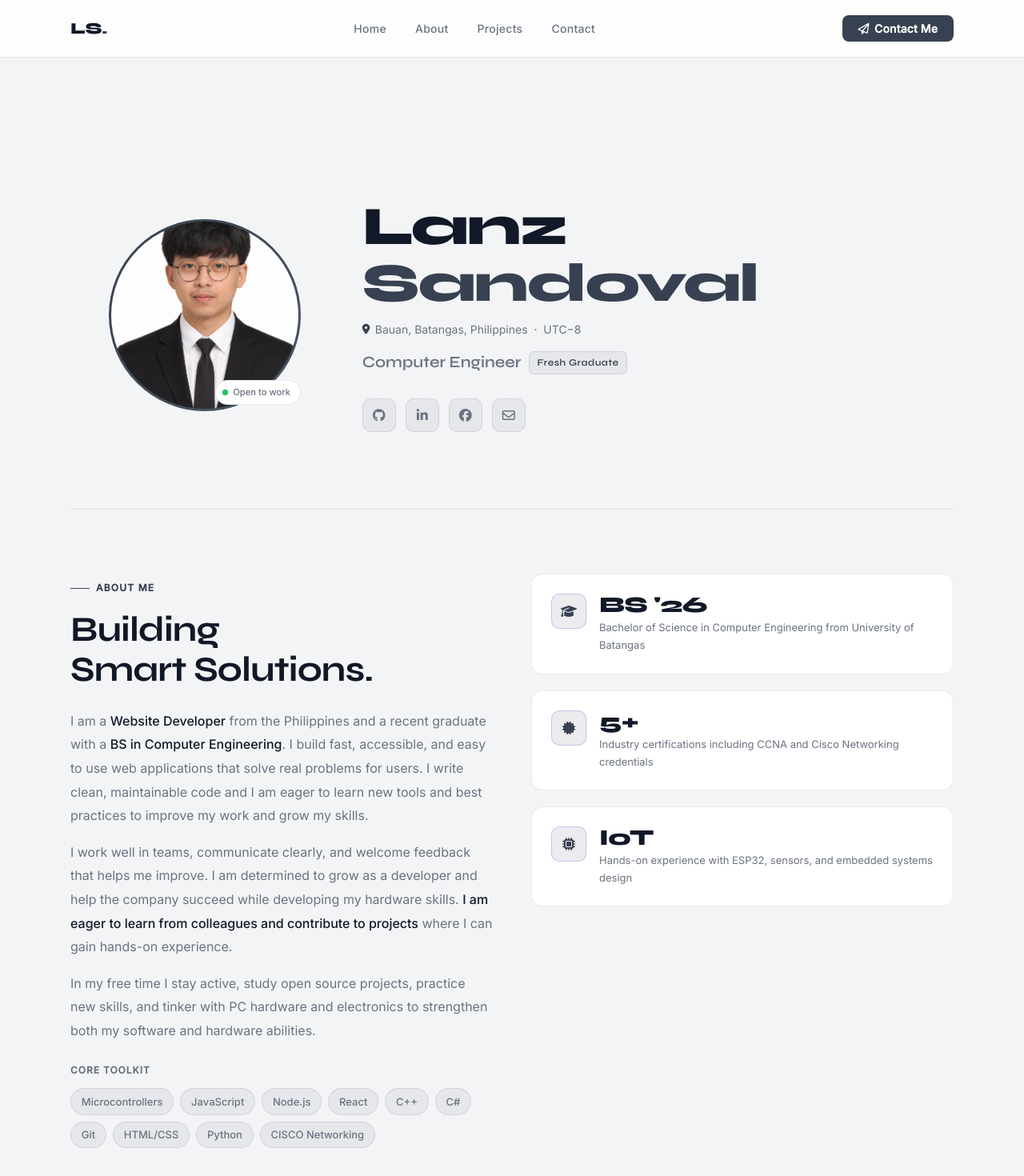
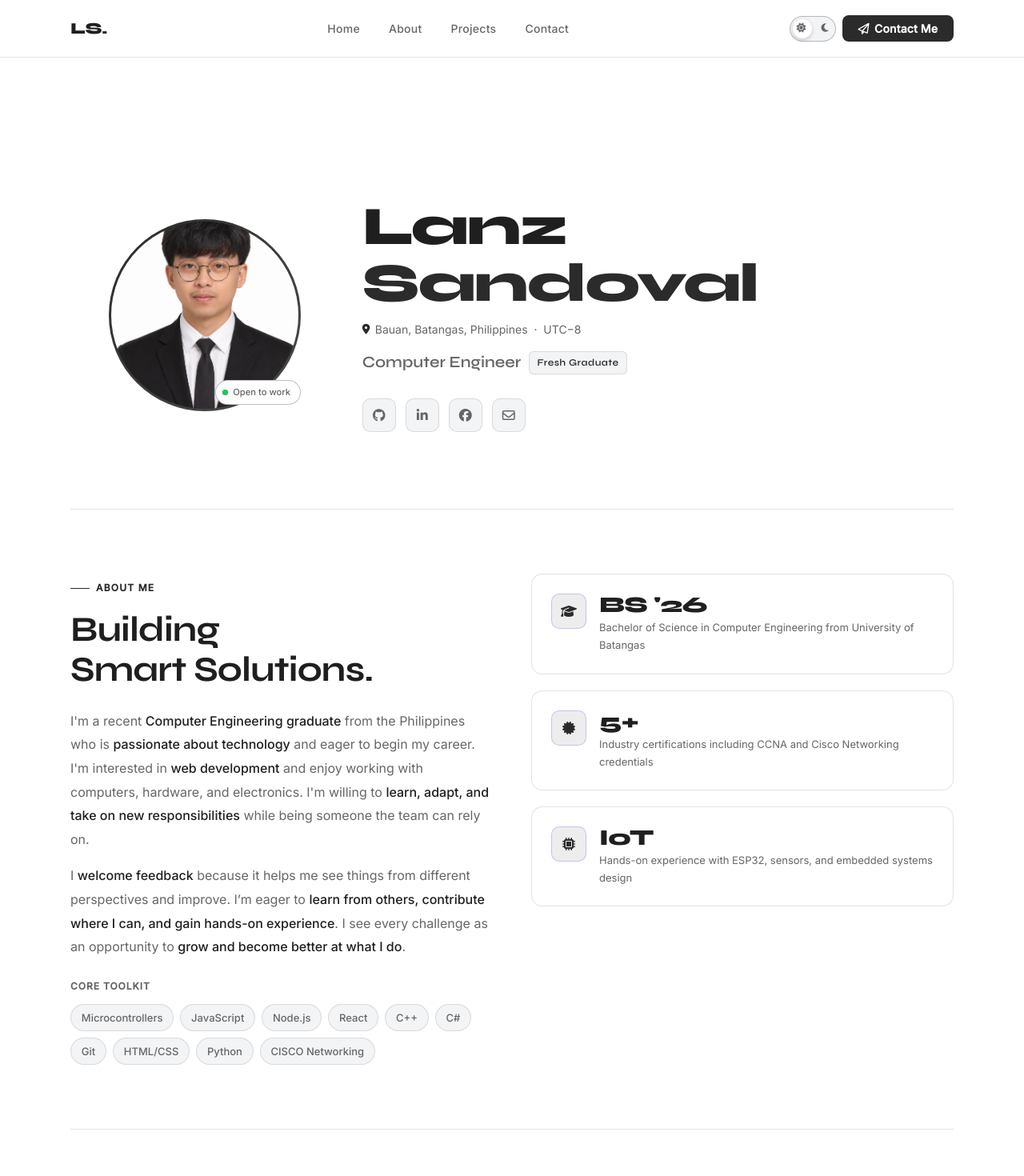
Before and after one commit to sndvl-git/Portfolio, a React (Vite) app: page / in a window 1280 px wide. Shown: the top 1470 px of the page at 80% size. Built offline with nearby package versions, Linux system fonts and the light colour scheme.

Commit message:
contents update and darkmode

```diff
--- a/src/App.jsx
+++ b/src/App.jsx
@@ -4,12 +4,17 @@ import profile from "./assets/muka.png";
 
 export default function App() {
   const [navOpen, setNavOpen] = useState(false);
+  const [isDarkMode, setIsDarkMode] = useState(false);
   const [isContactOpen, setIsContactOpen] = useState(false);
   const [formData, setFormData] = useState({
     name: '',
     address: '',
     message: '',
   });
+
+  useEffect(() => {
+    document.documentElement.classList.toggle('dark', isDarkMode);
+  }, [isDarkMode]);
 
   useEffect(() => {
     const preloader = document.getElementById('preloader');
@@ -126,6 +131,21 @@ export default function App() {
             <a href="#contact" onClick={closeNav}>Contact</a>
           </nav>
 
+          <div className="header-actions">
+            <button
+              type="button"
+              className={`theme-toggle${isDarkMode ? ' dark' : ''}`}
+              aria-label={isDarkMode ? 'Switch to light mode' : 'Switch to dark mode'}
+              aria-pressed={isDarkMode}
+              onClick={() => setIsDarkMode((dark) => !dark)}
+            >
+              <span className="theme-toggle-track" aria-hidden="true">
+                <i className="fa-solid fa-sun theme-icon theme-icon-sun" />
+                <i className="fa-solid fa-moon theme-icon theme-icon-moon" />
+                <span className="theme-toggle-thumb" />
+              </span>
+            </button>
+
             <button
               type="button"
               className="btn-contact"
@@ -137,6 +157,7 @@ export default function App() {
               <i className="fa-regular fa-paper-plane" aria-hidden="true" />
               Contact Me
             </button>
+          </div>
         </div>
       </header>
 
@@ -201,14 +222,10 @@ export default function App() {
                   Building<br />Smart Solutions.
                 </h2>
                 <p className="about-para">
-                  I am a <strong>Website Developer</strong>  from the Philippines and a recent graduate with a <strong>BS in Computer Engineering</strong>.
-                  I build fast, accessible, and easy to use web applications that solve real problems for users. I write clean, maintainable code and I am eager to learn new tools and best practices to improve my work and grow my skills.
+                  I'm a recent <strong>Computer Engineering graduate</strong> from the Philippines who is <strong>passionate about technology</strong> and eager to begin my career. I'm interested in <strong>web development</strong> and enjoy working with computers, hardware, and electronics. I'm willing to <strong>learn, adapt, and take on new responsibilities</strong> while being someone the team can rely on.
                 </p>
                 <p className="about-para">
-                  I work well in teams, communicate clearly, and welcome feedback that helps me improve. I am determined to grow as a developer and help the company succeed while developing my hardware skills. <strong>I am eager to learn from colleagues and contribute to projects</strong> where I can gain hands-on experience.
-                </p>
-                <p className="about-para">
-                  In my free time I stay active, study open source projects, practice new skills, and tinker with PC hardware and electronics to strengthen both my software and hardware abilities.
+                  I <strong>welcome feedback</strong> because it helps me see things from different perspectives and improve. I’m eager to <strong>learn from others, contribute where I can, and gain hands-on experience</strong>. I see every challenge as an opportunity to <strong>grow and become better at what I do</strong>.
                 </p>
                 <p className="skills-label">Core toolkit</p>
                 <div className="skill-chips">
@@ -417,7 +434,7 @@ export default function App() {
             <a href="https://github.com/sndvl-git" target="_blank" rel="noopener noreferrer">GitHub</a>
             <a href="https://www.linkedin.com/in/lanz-sandoval-12b876416/" target="_blank" rel="noopener noreferrer">LinkedIn</a>
             <a href="https://ph.jobstreet.com/profile/me" target="_blank" rel="noopener noreferrer">Jobstreet</a>
-            <a href="mailto:lanzerrol.sandoval@gmail.com">Email</a>
+            <a href="https://profile.indeed.com/?hl=en_PH&co=PH&from=gnav-homepage--homepage-frontend" target="_blank" rel="noopener noreferrer">Indeed</a>
           </nav>
         </div>
       </footer>
--- a/src/styles.css
+++ b/src/styles.css
@@ -1,18 +1,40 @@
 
         :root {
-          --bg:         #f3f4f6;
+          --bg:         #ffffff;
           --bg-card:    #ffffff;
-          --bg-surface: #e5e7eb;
-          --text:       #111827;
-          --text-muted: #6b7280;
-          --accent:     #374151;
-          --accent-glow: rgba(17, 24, 39, 0.08);
-          --amber:      #4b5563;
-          --border:     rgba(17, 24, 39, 0.09);
+          --bg-surface: #f3f4f6;
+          --text:       #1f1f1f;
+          --text-muted: #666666;
+          --accent:     #2b2b2b;
+          --accent-glow: rgba(31, 31, 31, 0.08);
+          --header-bg:  rgba(255, 255, 255, 0.82);
+          --amber:      #4b4b4b;
+          --button-bg:  #2b2b2b;
+          --button-text: #ffffff;
+          --button-hover: #111111;
+          --toggle-border: rgba(31, 31, 31, 0.28);
+          --border:     rgba(31, 31, 31, 0.12);
           --max-w:      1200px;
           --nav-h:      72px;
           --radius:     14px;
           --ease:       cubic-bezier(0.22, 1, 0.36, 1);
+        }
+
+        html.dark {
+          --bg:         #141414;
+          --bg-card:    #202020;
+          --bg-surface: #303030;
+          --text:       #f5f5f5;
+          --text-muted: #b7b7b7;
+          --accent:     #f0f0f0;
+          --accent-glow: rgba(245, 245, 245, 0.12);
+          --header-bg:  rgba(20, 20, 20, 0.92);
+          --amber:      #ffffff;
+          --button-bg:  #f5f5f5;
+          --button-text: #141414;
+          --button-hover: #ffffff;
+          --toggle-border: rgba(245, 245, 245, 0.5);
+          --border:     rgba(245, 245, 245, 0.16);
         }
 
         *, *::before, *::after { box-sizing: border-box; margin: 0; padding: 0; }
@@ -25,6 +47,22 @@
           font-size: 16px;
           line-height: 1.7;
           overflow-x: hidden;
+          transition: background-color 0.45s ease, color 0.45s ease;
+        }
+
+        header,
+        nav.nav-links,
+        .stat-card,
+        .project-card,
+        .contact-card,
+        .social-link,
+        .chip,
+        .title-chip,
+        .status-badge,
+        .theme-toggle {
+          transition-property: background-color, color, border-color, box-shadow;
+          transition-duration: 0.45s;
+          transition-timing-function: ease;
         }
 
         .page-wrapper {
@@ -121,7 +159,7 @@
           top: 0;
           z-index: 100;
           height: var(--nav-h);
-          background: rgba(255, 255, 255, 0.82);
+          background: var(--header-bg);
           backdrop-filter: blur(18px);
           -webkit-backdrop-filter: blur(18px);
           border-bottom: 1px solid var(--border);
@@ -144,6 +182,13 @@
           align-items: center;
           justify-content: space-between;
           gap: 1rem;
+        }
+
+        .header-actions {
+          display: flex;
+          align-items: center;
+          gap: 0.5rem;
+          flex-shrink: 0;
         }
 
         .logo {
@@ -193,8 +238,8 @@
           align-items: center;
           gap: 0.4rem;
           padding: 0.5rem 1.25rem;
-          background: var(--accent);
-          color: #fff;
+          background: var(--button-bg);
+          color: var(--button-text);
           border: none;
           border-radius: 8px;
           font-size: 0.875rem;
@@ -208,7 +253,7 @@
         }
 
         .btn-contact:hover {
-          background: var(--amber);
+          background: var(--button-hover);
           transform: translateY(-1px);
           box-shadow: 0 6px 20px rgba(17, 24, 39, 0.12);
         }
@@ -341,7 +386,7 @@
           align-items: center;
           gap: 0.4rem;
           background: var(--bg-card);
-          border: 1px solid var(--border);
+          border: 1px solid var(--toggle-border);
           border-radius: 99px;
           padding: 0.3rem 0.75rem 0.3rem 0.5rem;
           font-size: 0.7rem;
@@ -450,8 +495,8 @@
         }
 
         .social-link:hover {
-          background: var(--accent);
-          color: #fff;
+          background: var(--button-bg);
+          color: var(--button-text);
           border-color: var(--accent);
           transform: translateY(-3px);
         }
@@ -869,8 +914,8 @@
           align-items: center;
           gap: 0.5rem;
           padding: 0.875rem 2rem;
-          background: var(--accent);
-          color: #fff;
+          background: var(--button-bg);
+          color: var(--button-text);
           border: none;
           border-radius: 10px;
           font-size: 1rem;
@@ -881,8 +926,60 @@
           font-family: inherit;
         }
 
+        .theme-toggle {
+          width: 58px;
+          height: 32px;
+          padding: 3px;
+          border: 1px solid var(--toggle-border);
+          border-radius: 999px;
+          background: var(--bg-surface);
+          color: var(--text-muted);
+          cursor: pointer;
+          flex-shrink: 0;
+        }
+
+        .theme-toggle-track {
+          display: block;
+          width: 100%;
+          height: 100%;
+          position: relative;
+        }
+
+        .theme-toggle-thumb {
+          position: absolute;
+          top: 0;
+          left: 0;
+          width: 24px;
+          height: 24px;
+          border-radius: 50%;
+          background: var(--bg-card);
+          box-shadow: 0 2px 5px rgba(17, 24, 39, 0.2);
+          transition: transform 0.35s var(--ease), background-color 0.45s ease;
+        }
+
+        .theme-toggle.dark .theme-toggle-thumb {
+          transform: translateX(24px);
+        }
+
+        .theme-icon {
+          position: absolute;
+          top: 5px;
+          z-index: 1;
+          font-size: 0.75rem;
+          line-height: 1;
+          pointer-events: none;
+        }
+
+        .theme-icon-sun { left: 5px; }
+        .theme-icon-moon { right: 5px; }
+
+        .theme-toggle:focus-visible {
+          outline: 2px solid var(--accent);
+          outline-offset: 3px;
+        }
+
         .btn-primary:hover {
-          background: var(--amber);
+          background: var(--button-hover);
           transform: translateY(-2px);
           box-shadow: 0 10px 30px rgba(17, 24, 39, 0.12);
         }
```
Lines whose indentation alone changed are shown as unchanged.
